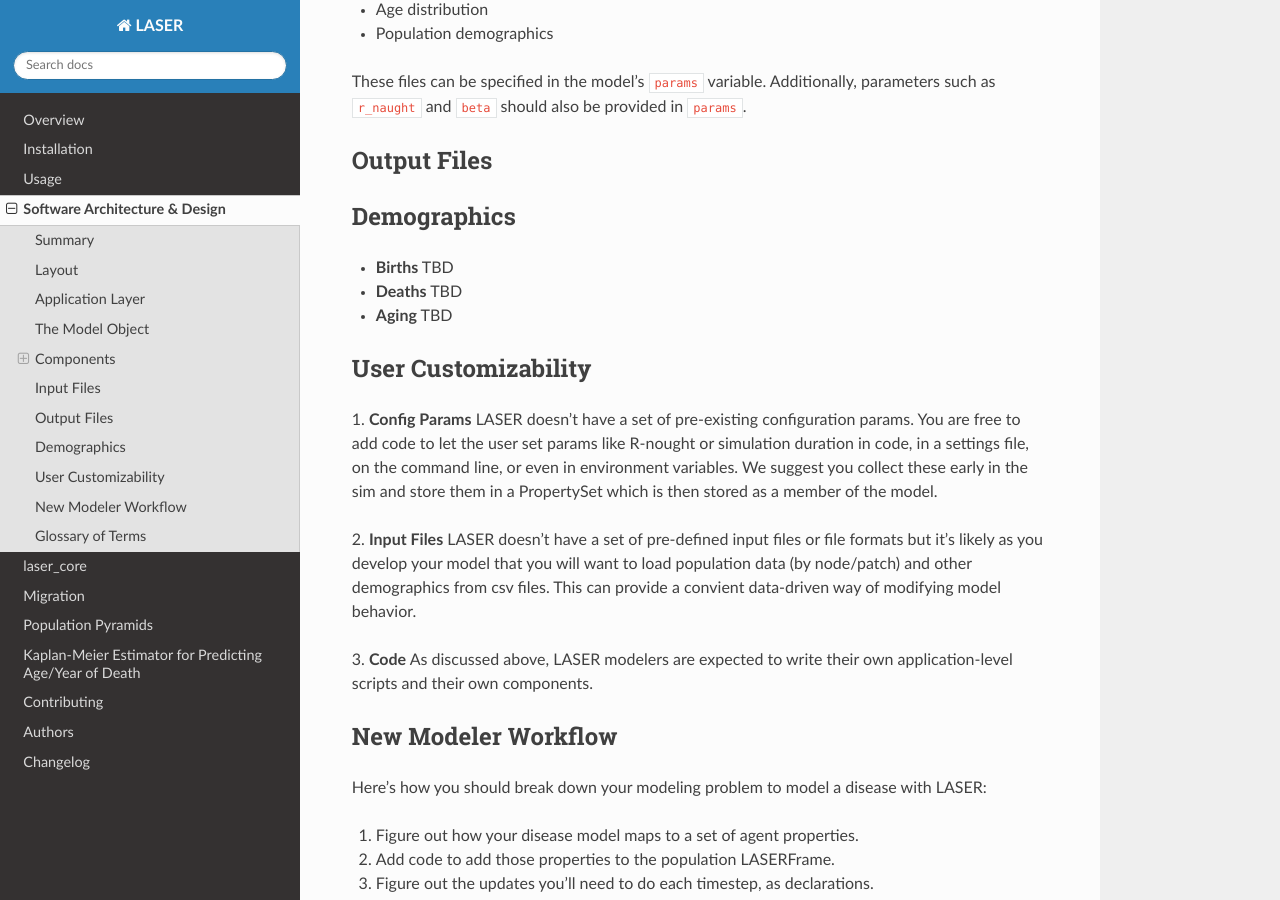
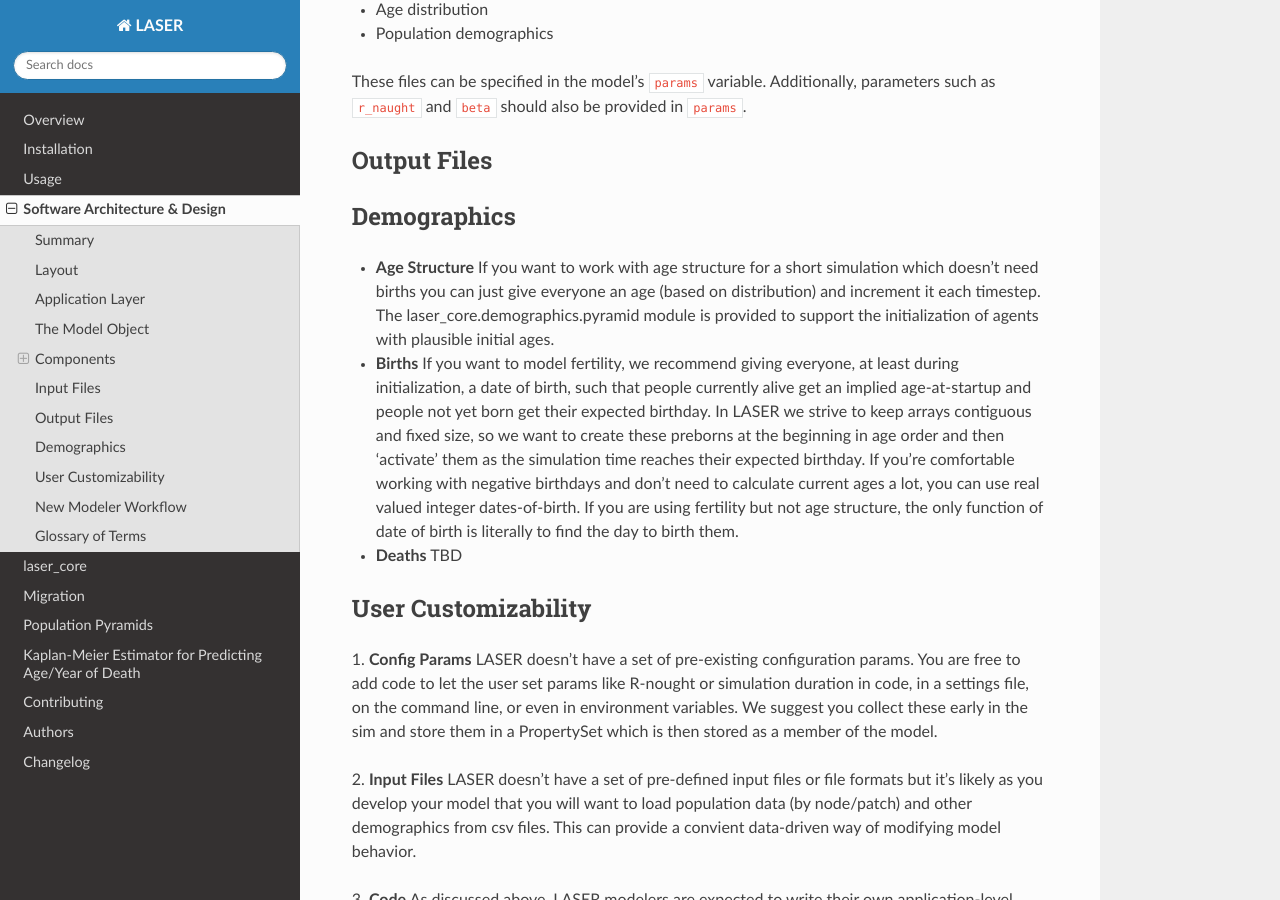
Before and after one commit to InstituteforDiseaseModeling/laser, a Sphinx documentation site: the page built from docs/architecture.rst, in a window 1280 px wide and 900 px high, scrolled down 3986 px. Built offline with Sphinx 7.4.7 and the Read the Docs theme 3.1.0, drawn with Linux system fonts in a browser that asks for light colours.

Commit message:
starting adding content for demographics.

```diff
--- a/docs/architecture.rst
+++ b/docs/architecture.rst
@@ -149,13 +149,13 @@ Output Files
 Demographics
 ============
 
+- **Age Structure**
+  If you want to work with age structure for a short simulation which doesn't need births you can just give everyone an age (based on distribution) and increment it each timestep. The laser_core.demographics.pyramid module is provided to support the initialization of agents with plausible initial ages.
+
 - **Births**
-  TBD
+  If you want to model fertility, we recommend giving everyone, at least during initialization, a date of birth, such that people currently alive get an implied age-at-startup and people not yet born get their expected birthday. In LASER we strive to keep arrays contiguous and fixed size, so we want to create these preborns at the beginning in age order and then 'activate' them as the simulation time reaches their expected birthday. If you're comfortable working with negative birthdays and don't need to calculate current ages a lot, you can use real valued integer dates-of-birth. If you are using fertility but not age structure, the only function of date of birth is literally to find the day to birth them.
 
 - **Deaths**
-  TBD
-
-- **Aging**
   TBD
 
 User Customizability
```
